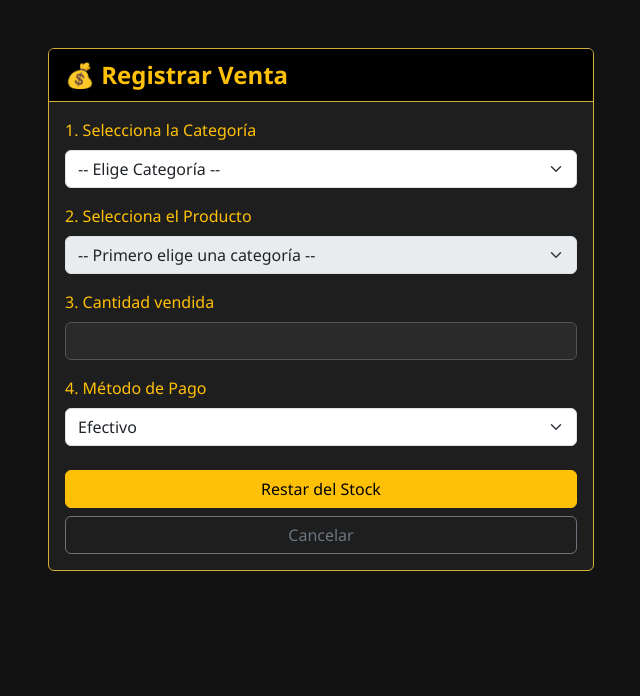
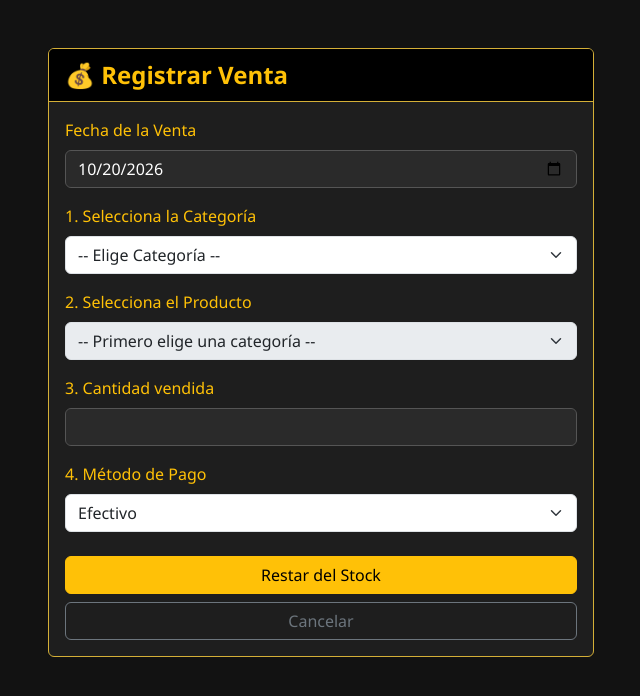
Before and after one commit to Mcnstnzaa/inventario-empresa, a Flask app: page /form_venta in a window 1280 px wide. Shown: the part 58-754 px from the top of the page, without its empty margins (319-959 px from the left). Run offline with Flask 3, Linux system fonts and the light colour scheme; a user stored in the database is signed in; data comes from the database, SQL or seed files in the repository.

Commit message:
Update form_venta.html

```diff
--- a/templates/form_venta.html
+++ b/templates/form_venta.html
@@ -7,6 +7,10 @@
             <div class="card-body">
                 <form method="POST" action="/accion">
                     <input type="hidden" name="tipo" value="venta">
+
+                    <!-- AQUI ESTA LA FECHA -->
+                    <label class="form-label text-warning">Fecha de la Venta</label>
+                    <input type="date" name="fecha_accion" class="form-control mb-3" value="{{ fecha_hoy }}" required>
 
                     <label class="form-label text-warning">1. Selecciona la Categoría</label>
                     <select id="cat_venta" class="form-select mb-3" onchange="filtrarProductos('venta')">
@@ -29,7 +33,6 @@
                     <label class="form-label text-warning">3. Cantidad vendida</label>
                     <input type="number" name="cantidad" class="form-control mb-3" min="1" required>
 
-                    <!-- SELECTOR DE MÉTODO DE PAGO -->
                     <label class="form-label text-warning">4. Método de Pago</label>
                     <select name="metodo_pago" class="form-select mb-4" required>
                         <option value="Efectivo">Efectivo</option>
@@ -50,10 +53,8 @@
 function filtrarProductos(tipo) {
     var catSeleccionada = document.getElementById('cat_' + tipo).value;
     var selectProductos = document.getElementById('prod_' + tipo);
-
     selectProductos.innerHTML = '<option value="" disabled selected>-- Elige Producto --</option>';
     selectProductos.disabled = false;
-
     var opcionesOriginales = selectProductos.getAttribute('data-opciones');
     if(!opcionesOriginales) {
         var opciones = '';
@@ -63,11 +64,9 @@ function filtrarProductos(tipo) {
         selectProductos.setAttribute('data-opciones', opciones);
         opcionesOriginales = opciones;
     }
-
     var tempDiv = document.createElement('div');
     tempDiv.innerHTML = opcionesOriginales;
     var opcionesFiltradas = tempDiv.querySelectorAll('option[data-categoria="' + catSeleccionada + '"]');
-
     if(opcionesFiltradas.length === 0) {
         selectProductos.innerHTML = '<option value="" disabled selected>-- No hay productos --</option>';
     } else {
```
